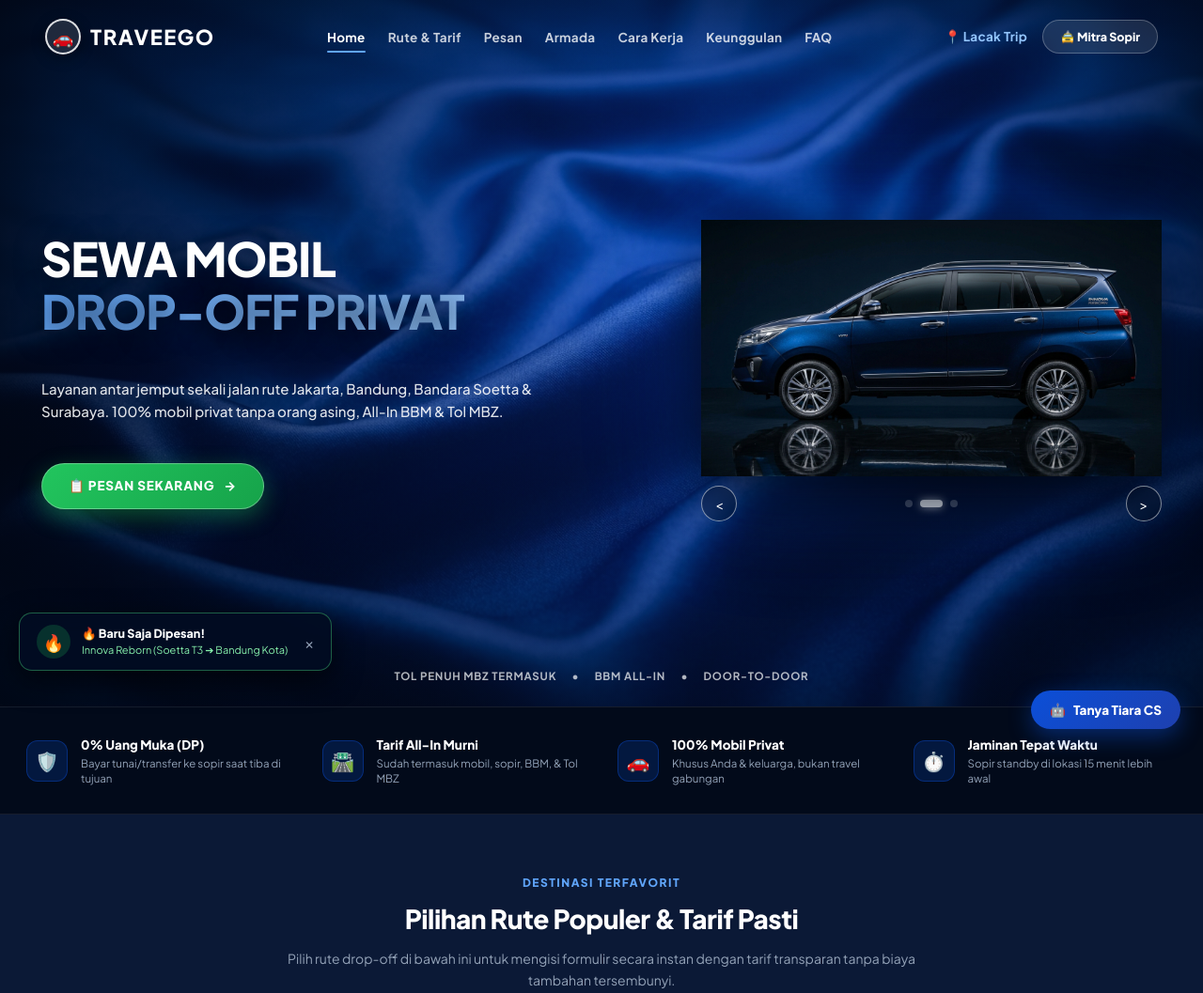
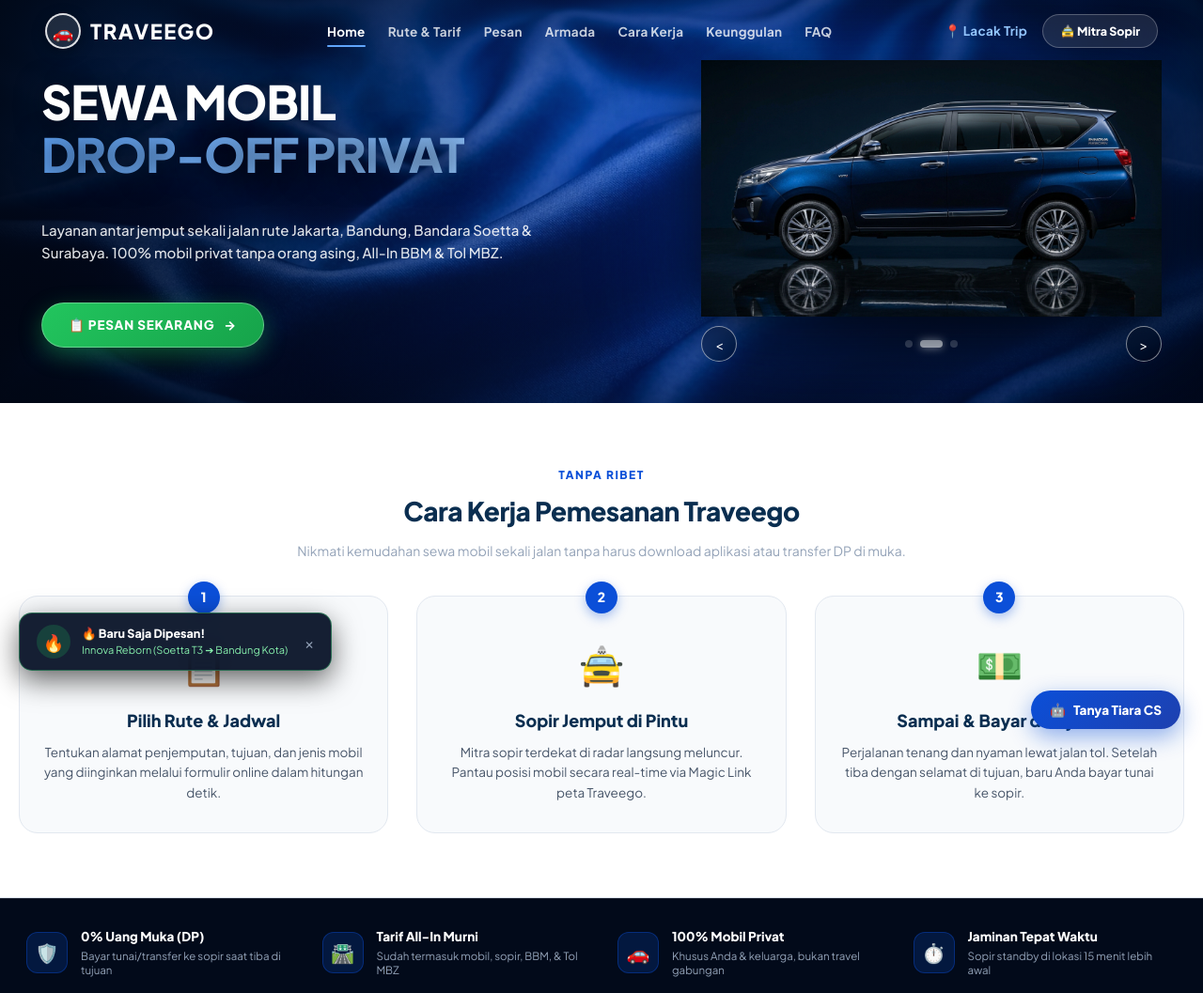
Before and after one commit to iswinsyah/traveego, a website: page index.html in a window 1280 px wide. Shown: the top 1057 px of the page at 94% size. Drawn offline with Linux system fonts and the light colour scheme.

Commit message:
refactor(hero): reduce vertical gap between navbar and headline, remove MBZ tag, and move cara kerja section directly below hero

```diff
--- a/index.html
+++ b/index.html
@@ -70,12 +70,13 @@
         .luxury-hero-wrapper {
             position: relative;
             background: #031233 url('/assets/bg-satin.jpg') center center / cover no-repeat;
-            min-height: 94vh;
+            min-height: auto;
             display: flex;
             flex-direction: column;
-            justify-content: space-between;
+            justify-content: flex-start;
             overflow: hidden;
             box-shadow: inset 0 0 100px rgba(0, 0, 0, 0.7);
+            padding-bottom: 24px;
         }
 
         .luxury-hero-wrapper::before {
@@ -91,7 +92,7 @@
         .luxury-navbar {
             position: relative;
             z-index: 20;
-            padding: 20px 28px;
+            padding: 14px 28px 4px;
             display: flex;
             align-items: center;
             justify-content: space-between;
@@ -192,11 +193,11 @@
             z-index: 10;
             max-width: var(--container-max);
             margin: 0 auto;
-            padding: 10px 24px;
+            padding: 4px 24px 10px;
             width: 100%;
             display: flex;
             flex-direction: column;
-            justify-content: center;
+            justify-content: flex-start;
         }
 
         .hero-headline-row {
@@ -206,10 +207,10 @@
                 "title car"
                 "sub   car"
                 "cta   car";
-            gap: 16px 40px;
+            gap: 10px 40px;
             align-items: center;
             width: 100%;
-            padding: 24px 0 10px;
+            padding: 4px 0 10px;
         }
 
         .hero-big-title {
@@ -329,29 +330,7 @@
             width: 100%;
         }
 
-        /* HERO BOTTOM CONTROLS */
-        .hero-bottom-bar {
-            position: relative;
-            z-index: 20;
-            max-width: var(--container-max);
-            margin: 0 auto;
-            padding: 14px 28px 24px;
-            width: 100%;
-            display: flex;
-            align-items: center;
-            justify-content: space-between;
-        }
-
-        .bottom-links-left {
-            display: none;
-            align-items: center;
-            gap: 16px;
-            font-size: 11.5px;
-            font-weight: 700;
-            letter-spacing: 0.8px;
-            color: rgba(255, 255, 255, 0.7);
-            text-transform: uppercase;
-        }
+
 
         .carousel-dots {
             display: flex;
@@ -1502,6 +1481,12 @@
         }
 
         @media (max-width: 991px) {
+            .luxury-navbar {
+                padding: 10px 18px 2px;
+            }
+            .luxury-hero-content {
+                padding: 0 16px 8px;
+            }
             /* Sembunyikan Navigasi Menu Web di HP */
             .desktop-nav-menu,
             .desktop-nav-actions {
@@ -1521,8 +1506,8 @@
                 flex-direction: column;
                 align-items: center;
                 text-align: center;
-                gap: 14px;
-                padding: 10px 0 16px;
+                gap: 10px;
+                padding: 4px 0 8px;
             }
             /* 1. Judul di atas gambar (Rata Tengah) */
             .hero-big-title {
@@ -1722,20 +1707,39 @@
 
         </div>
 
-        <!-- HERO BOTTOM TAGS -->
-        <div class="hero-bottom-bar">
-            <div class="bottom-links-left" style="display: flex; margin: 0 auto;">
-                <span>Tol Penuh MBZ Termasuk</span>
-                <span>&bull;</span>
-                <span>BBM All-In</span>
-                <span>&bull;</span>
-                <span>Door-to-Door</span>
-            </div>
+    </div>
+
+    <!-- 2. HOW IT WORKS (TANPA RIBET - CARA KERJA PEMESANAN TRAVEEGO) -->
+    <section class="how-section" id="carakerja">
+        <div class="section-header-center">
+            <span class="section-kicker" style="color: var(--royal-blue);">Tanpa Ribet</span>
+            <h2 class="section-headline" style="color: var(--primary-dark);">Cara Kerja Pemesanan Traveego</h2>
+            <p class="section-desc">Nikmati kemudahan sewa mobil sekali jalan tanpa harus download aplikasi atau transfer DP di muka.</p>
         </div>
 
-    </div>
-
-    <!-- 2. TRUST & SOCIAL PROOF STRIP -->
+        <div class="how-grid">
+            <div class="how-card">
+                <div class="how-step-num">1</div>
+                <div class="how-icon">📋</div>
+                <h3 class="how-title">Pilih Rute &amp; Jadwal</h3>
+                <p class="how-text">Tentukan alamat penjemputan, tujuan, dan jenis mobil yang diinginkan melalui formulir online dalam hitungan detik.</p>
+            </div>
+            <div class="how-card">
+                <div class="how-step-num">2</div>
+                <div class="how-icon">🚖</div>
+                <h3 class="how-title">Sopir Jemput di Pintu</h3>
+                <p class="how-text">Mitra sopir terdekat di radar langsung meluncur. Pantau posisi mobil secara real-time via Magic Link peta Traveego.</p>
+            </div>
+            <div class="how-card">
+                <div class="how-step-num">3</div>
+                <div class="how-icon">💵</div>
+                <h3 class="how-title">Sampai &amp; Bayar di Tujuan</h3>
+                <p class="how-text">Perjalanan tenang dan nyaman lewat jalan tol. Setelah tiba dengan selamat di tujuan, baru Anda bayar tunai ke sopir.</p>
+            </div>
+        </div>
+    </section>
+
+    <!-- 3. TRUST & SOCIAL PROOF STRIP -->
     <div class="trust-strip">
         <div class="trust-grid">
             <div class="trust-item">
@@ -1968,36 +1972,6 @@
                 </form>
             </div>
 
-        </div>
-    </section>
-
-    <!-- 5. HOW IT WORKS (3 LANGKAH MUDAH) -->
-    <section class="how-section" id="carakerja">
-        <div class="section-header-center">
-            <span class="section-kicker" style="color: var(--royal-blue);">Tanpa Ribet</span>
-            <h2 class="section-headline" style="color: var(--primary-dark);">Cara Kerja Pemesanan Traveego</h2>
-            <p class="section-desc">Nikmati kemudahan sewa mobil sekali jalan tanpa harus download aplikasi atau transfer DP di muka.</p>
-        </div>
-
-        <div class="how-grid">
-            <div class="how-card">
-                <div class="how-step-num">1</div>
-                <div class="how-icon">📋</div>
-                <h3 class="how-title">Pilih Rute &amp; Jadwal</h3>
-                <p class="how-text">Tentukan alamat penjemputan, tujuan, dan jenis mobil yang diinginkan melalui formulir online dalam hitungan detik.</p>
-            </div>
-            <div class="how-card">
-                <div class="how-step-num">2</div>
-                <div class="how-icon">🚖</div>
-                <h3 class="how-title">Sopir Jemput di Pintu</h3>
-                <p class="how-text">Mitra sopir terdekat di radar langsung meluncur. Pantau posisi mobil secara real-time via Magic Link peta Traveego.</p>
-            </div>
-            <div class="how-card">
-                <div class="how-step-num">3</div>
-                <div class="how-icon">💵</div>
-                <h3 class="how-title">Sampai &amp; Bayar di Tujuan</h3>
-                <p class="how-text">Perjalanan tenang dan nyaman lewat jalan tol. Setelah tiba dengan selamat di tujuan, baru Anda bayar tunai ke sopir.</p>
-            </div>
         </div>
     </section>
 
@@ -2635,7 +2609,7 @@
         setInterval(showNextToast, 24000);
 
         // ScrollSpy untuk Desktop Nav & Mobile Bottom Dock
-        const navSections = ['hero', 'rute', 'pesan', 'katalog', 'carakerja', 'keunggulan', 'faq'];
+        const navSections = ['hero', 'carakerja', 'rute', 'pesan', 'katalog', 'keunggulan', 'faq'];
         window.addEventListener('scroll', () => {
             const scrollPos = window.scrollY + 220;
             navSections.forEach(id => {
```
